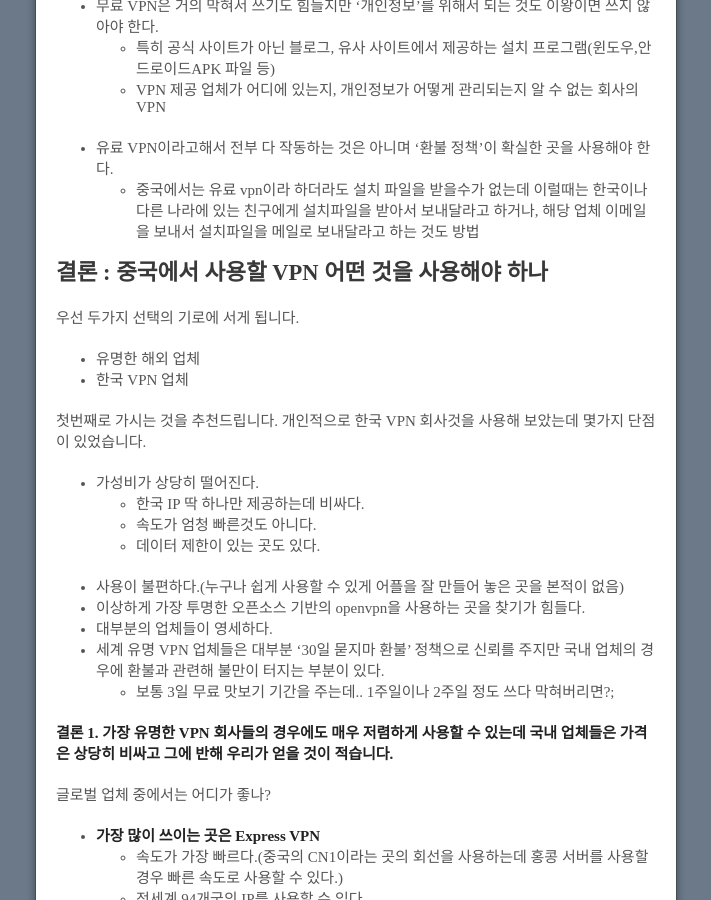
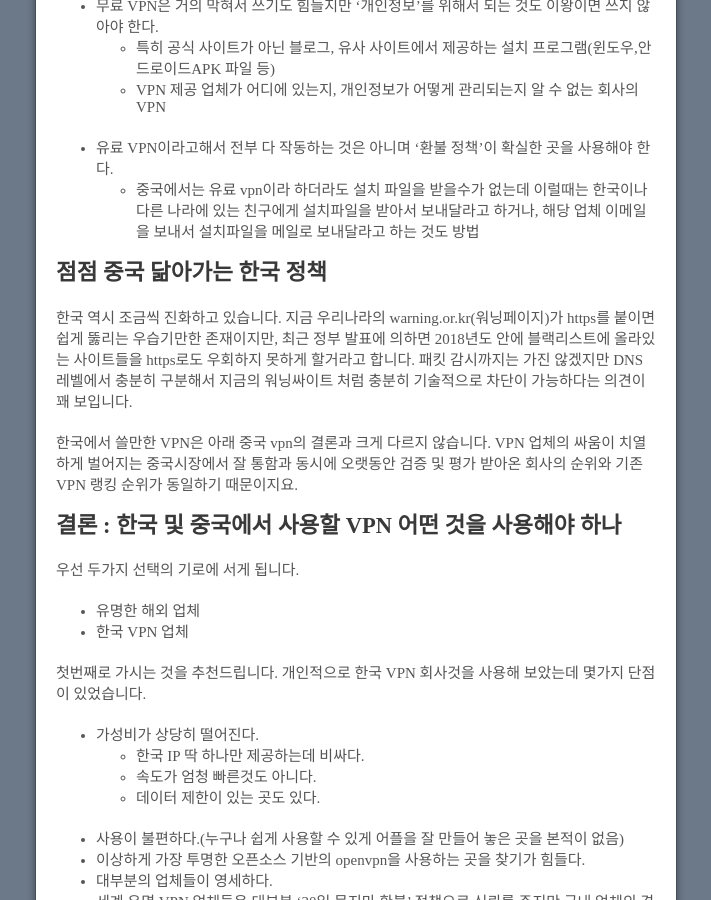
Before and after one commit to infocookie/Infocookie, a Jekyll site: the page built from _posts/2018-02-19-korea-china-vpn.md, in a window 1280 px wide and 900 px high, scrolled down 2762 px. Shown: the whole window, without its empty margins (284-995 px from the left). Built offline with Jekyll 4.4.1, drawn with Linux system fonts in a browser that asks for light colours; the repository's description, which GitHub fills in, is left out.

Commit message:
Update 2018-02-19-korea-china-vpn.md

```diff
--- a/_posts/2018-02-19-korea-china-vpn.md
+++ b/_posts/2018-02-19-korea-china-vpn.md
@@ -89,7 +89,12 @@
 * 유료 VPN이라고해서 전부 다 작동하는 것은 아니며 '환불 정책'이 확실한 곳을 사용해야 한다.
     * 중국에서는 유료 vpn이라 하더라도 설치 파일을 받을수가 없는데 이럴때는 한국이나 다른 나라에 있는 친구에게 설치파일을 받아서 보내달라고 하거나, 해당 업체 이메일을 보내서 설치파일을 메일로 보내달라고 하는 것도 방법
 
-## 결론 : 중국에서 사용할 VPN 어떤 것을 사용해야 하나
+## 점점 중국 닮아가는 한국 정책
+한국 역시 조금씩 진화하고 있습니다. 지금 우리나라의 warning.or.kr(워닝페이지)가 https를 붙이면 쉽게 뚫리는 우습기만한 존재이지만, 최근 정부 발표에 의하면 2018년도 안에 블랙리스트에 올라있는 사이트들을 https로도 우회하지 못하게 할거라고 합니다. 패킷 감시까지는 가진 않겠지만 DNS 레벨에서 충분히 구분해서 지금의 워닝싸이트 처럼 충분히 기술적으로 차단이 가능하다는 의견이 꽤 보입니다.
+
+한국에서 쓸만한 VPN은 아래 중국 vpn의 결론과 크게 다르지 않습니다. VPN 업체의 싸움이 치열하게 벌어지는 중국시장에서 잘 통함과 동시에 오랫동안 검증 및 평가 받아온 회사의 순위와 기존 VPN 랭킹 순위가 동일하기 때문이지요.
+
+## 결론 : 한국 및 중국에서 사용할 VPN 어떤 것을 사용해야 하나
 우선 두가지 선택의 기로에 서게 됩니다.
 * 유명한 해외 업체
 * 한국 VPN 업체
```
